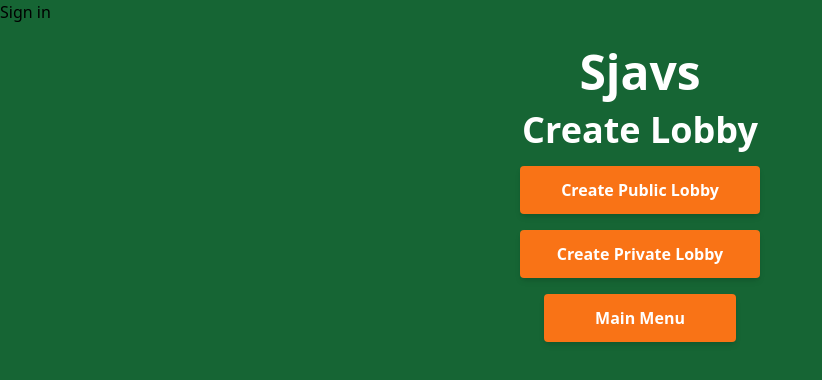
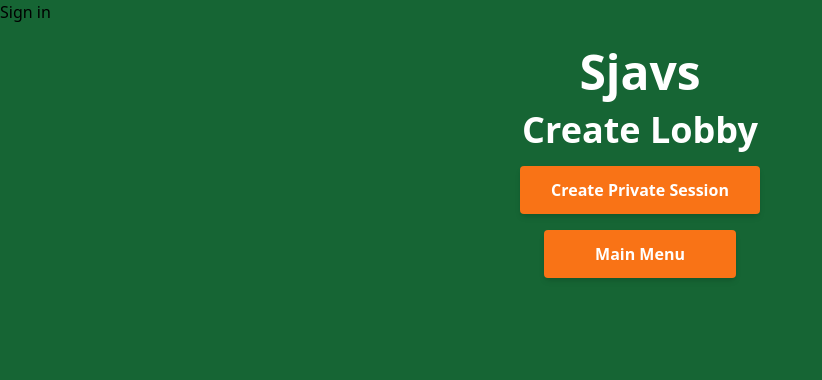
Before and after one commit to magnushansen/HMJ_Tech, a Next.js app in the folder sjavs/: page /createlobby in a window 1280 px wide. Shown: the top 380 px of the page, without its empty margins (0-822 px from the left). Built offline with nearby package versions, Linux system fonts and the light colour scheme; no server answers.

Commit message:
broytt funktionina til bara at gera eitt slag av session (privata) og sletta knøtt

```diff
--- a/sjavs/app/createlobby/page.tsx
+++ b/sjavs/app/createlobby/page.tsx
@@ -9,13 +9,12 @@ export default function CreateLobby() {
     const [error, setError] = useState(null); // State for errors
     const router = useRouter(); // Router for navigation
 
-    const createSession = async (isPrivate) => {
+    const createSession = async () => {
         try {
             // Insert a new session with specific values
             const { data, error } = await supabase
                 .from('session')
                 .insert({
-                    public: !isPrivate, // private session
                     active: true,  // session is active
                     count: +1       // no players initially
                 })
@@ -25,13 +24,9 @@ export default function CreateLobby() {
             if (error) {
                 console.error('Error creating private session:', error.message);
                 alert('Failed to create session');
-            } if (!isPrivate) {
-                console.log('Private session created:', data);
-                alert('Private session created successfully!');
-                router.push(`/createlobby/${data.id}`);
             } else {
-                console.log('Public session created: ', data);
-                alert('Public lobby created!')
+                console.log('Private session created: ', data);
+                alert('Private lobby created!')
                 router.push(`/createlobby/${data.id}`);
             }
             } catch (error) {
@@ -51,17 +46,10 @@ export default function CreateLobby() {
 
             <ul className="space-y-4 flex flex-col items-center">
             <li>
-                <button onClick={() => createSession(true)}
+                <button onClick={() => createSession()}
                 className="block w-60 bg-orange-500 hover:bg-orange-600 text-center text-white font-semibold py-3 px-6 rounded shadow-md transition-transform transform hover:scale-105"
                 >
-                Create Public Lobby
-                </button>
-            </li>
-            <li>
-                <button onClick={() => createSession(false)}
-                className="block w-60 bg-orange-500 hover:bg-orange-600 text-center text-white font-semibold py-3 px-6 rounded shadow-md transition-transform transform hover:scale-105"
-                >
-                Create Private Lobby
+                Create Private Session
                 </button>
             </li>
             <li>
```
